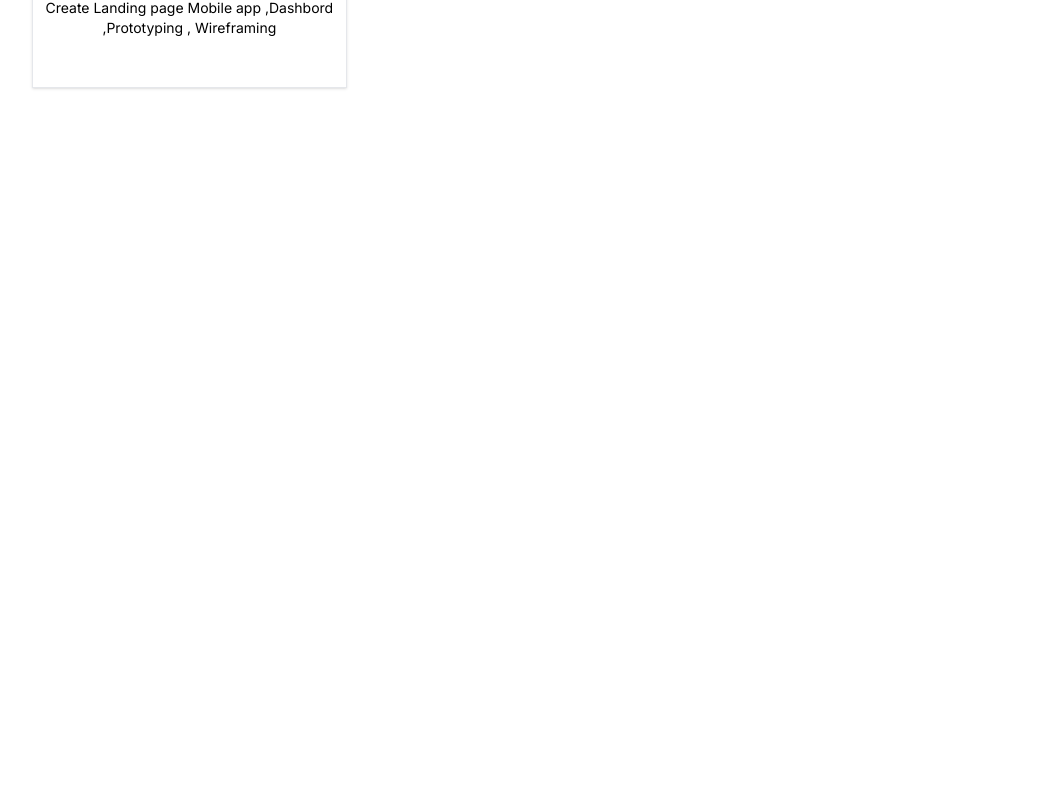
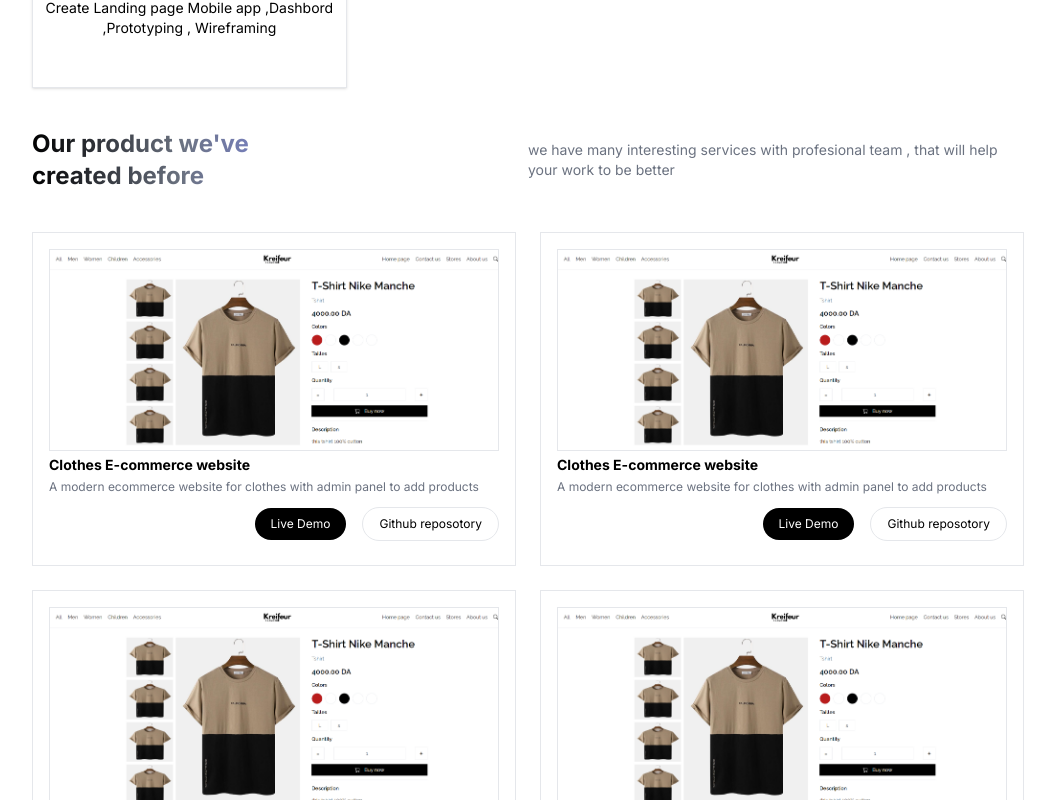
Before and after one commit to kreifeur/kib, a Next.js app: page / in a window 1280 px wide. Shown: the part 1340-2140 px from the top of the page, without its empty margins (112-1167 px from the left). Before the commit the page ends 1448 px from the top, so only its background shows below. Built offline with nearby package versions, Linux system fonts and the light colour scheme.

Commit message:
projects

```diff
--- a/src/app/page.jsx
+++ b/src/app/page.jsx
@@ -1,6 +1,7 @@
 import Button from "@/components/Button";
 import Hero from "@/components/Hero";
 import Navbar from "@/components/Navbar";
+import Projects from "@/components/Projects";
 import Services from "@/components/Services";
 import Image from "next/image";
 
@@ -10,6 +11,7 @@ export default function Home() {
       <Navbar/>
       <Hero/>
       <Services/>
+      <Projects/>
     </div>
   );
 }
--- /dev/null
+++ b/src/components/ProductCard.jsx
@@ -0,0 +1,28 @@
+import React from "react";
+
+const ProductCard = () => {
+  return (
+    <div className="w-full  flex flex-col gap-1 p-4  border">
+      <img
+        className="border w-full"
+        src="/assets/project2.png"
+        alt=""
+        srcset=""
+      />
+      <div className="text-sm font-bold">Clothes E-commerce website</div>
+      <p className="text-gray-500 text-xs">
+        A modern ecommerce website for clothes with admin panel to add products
+      </p>
+      <div className="text-xs flex items-center gap-4 justify-end py-2">
+        <button className="px-4 py-2 bg-black text-white rounded-full ">
+          Live Demo
+        </button>
+        <button className="px-4 py-2 border rounded-full ">
+          Github reposotory
+        </button>
+      </div>
+    </div>
+  );
+};
+
+export default ProductCard;
--- /dev/null
+++ b/src/components/Projects.jsx
@@ -0,0 +1,30 @@
+import React from "react";
+import ProductCard from "./ProductCard";
+
+const Projects = () => {
+  return (
+    <div>
+      <div className=" w-full flex flex-col items-center p-5 gap-10">
+        <div className="flex items-center justify-between w-full sm:w-[80%] sm:flex-row flex-col gap-4">
+          <div className="sm:w-[30%] bg-gradient-to-r from-black via-gray-500 to-indigo-400 inline-block text-transparent bg-clip-text text-2xl font-bold w-full">
+            Our product we've created before
+          </div>
+          <div className="text-gray-500 w-full sm:w-[50%]">
+            we have many interesting services with profesional team , that will
+            help your work to be better
+          </div>
+        </div>
+
+        <div className="grid sm:grid-cols-2 grid-cols-1 gap-6  w-full sm:w-[80%]">
+          <ProductCard />
+          <ProductCard />
+          <ProductCard />
+          <ProductCard />
+          <ProductCard />
+        </div>
+      </div>
+    </div>
+  );
+};
+
+export default Projects;
```
Also changed, not shown: public/assets/project2.png (added).
